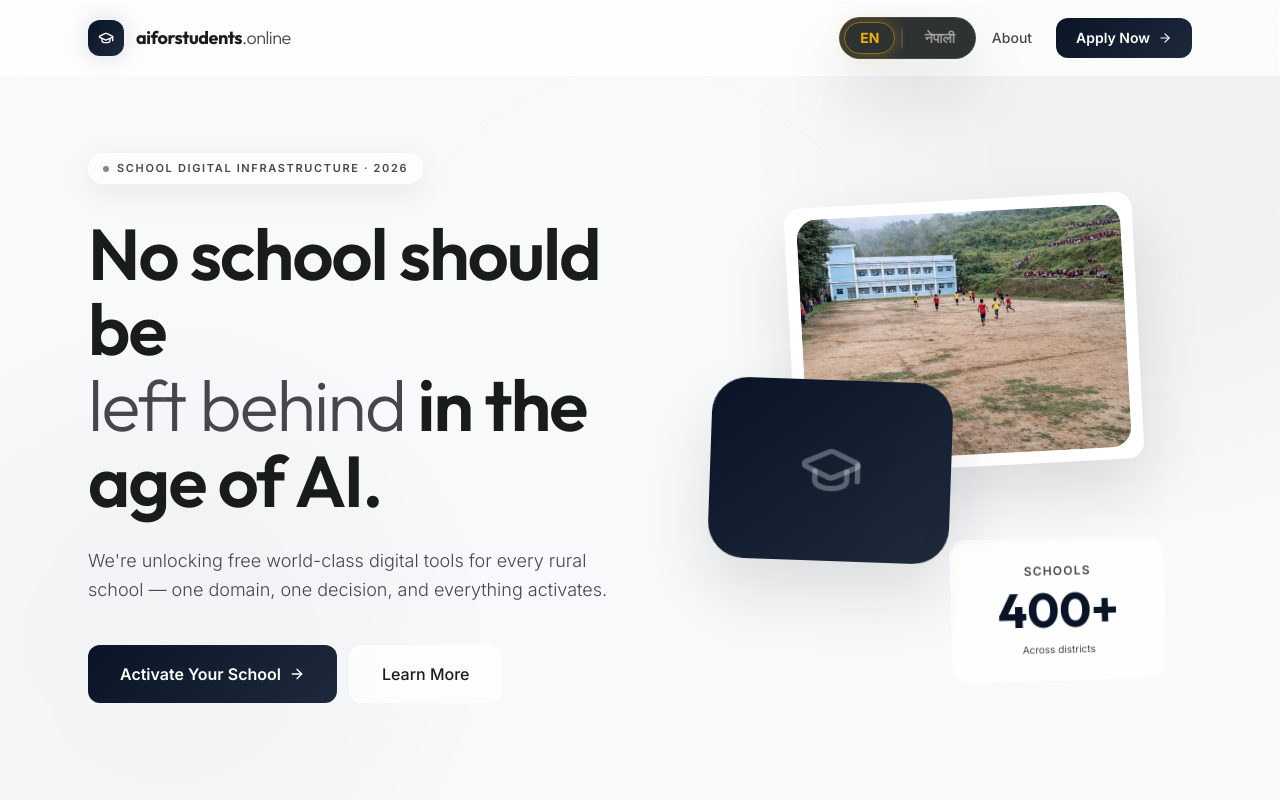
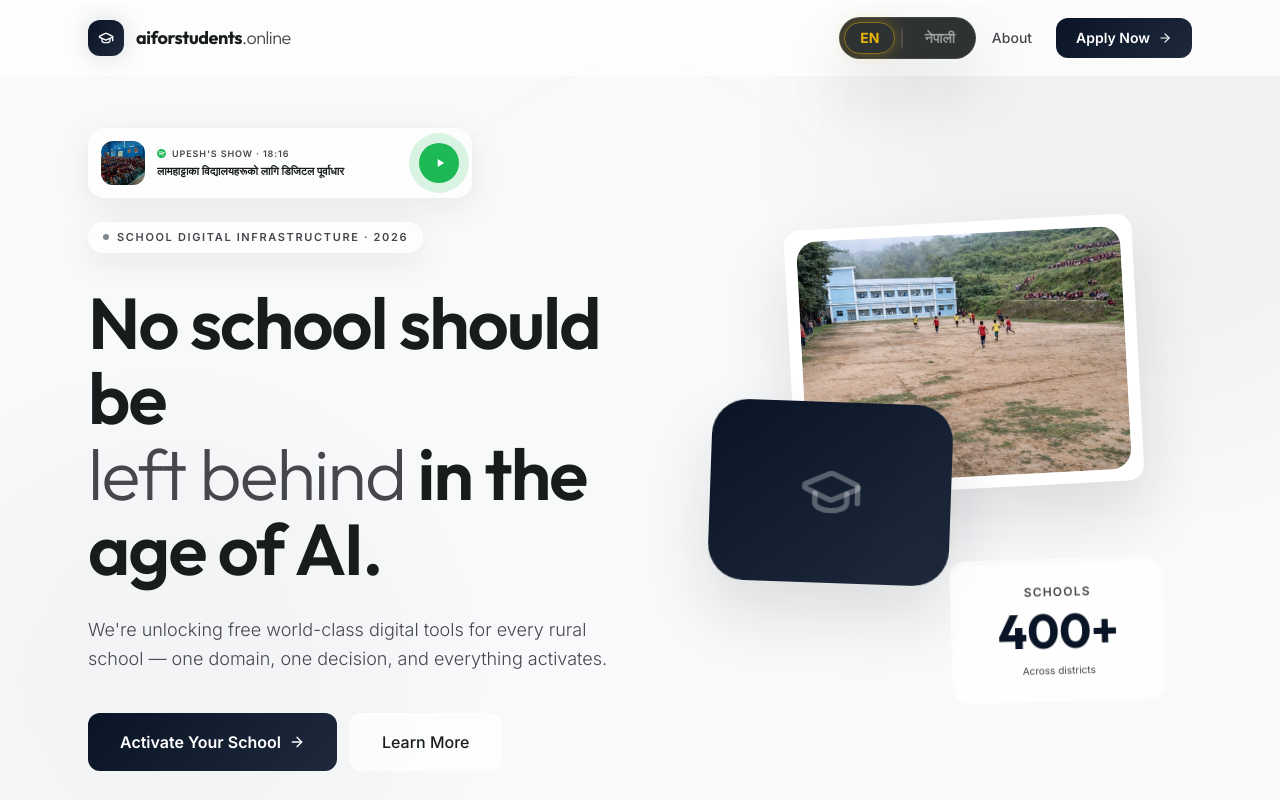
Before and after one commit to ripplewave2025/aiforstudents.online-refined, a React (Create React App) app: page / in a window 1280 px wide. Shown: the top 800 px of the page. Built offline with nearby package versions, Linux system fonts and the light colour scheme; no server answers; the HTML template or start-up script is replaced by a standard one.

Commit message:
feat: add Spotify podcast embed as now-playing bar in hero section

```diff
--- a/src/pages/LandingPage.jsx
+++ b/src/pages/LandingPage.jsx
@@ -307,6 +307,7 @@ export const LandingPage = () => {
   // Translation state
   const [lang, setLang] = useState('en');
   const t = translations[lang];
+  const [podcastOpen, setPodcastOpen] = useState(false);
 
   return (
     <div className="min-h-screen bg-[#f8f9fa] text-[#191c1d] overflow-x-hidden font-sans">
@@ -370,6 +371,48 @@ export const LandingPage = () => {
           <div className="grid lg:grid-cols-2 gap-12 lg:gap-8 items-center">
 
             <motion.div initial="hidden" animate="visible" variants={stagger} className="flex flex-col items-center lg:items-start text-center lg:text-left mt-10 lg:mt-0">
+              {/* ── Spotify Now Playing bar ── */}
+              <motion.div variants={fadeUp} className="w-full max-w-sm mb-6 mx-auto lg:mx-0">
+                {!podcastOpen ? (
+                  <div
+                    onClick={() => setPodcastOpen(true)}
+                    className="cursor-pointer flex items-center gap-3 glass rounded-2xl p-3 shadow-card border border-white/60 hover:shadow-float transition-all group"
+                  >
+                    {/* Thumbnail */}
+                    <div className="relative shrink-0 w-11 h-11 rounded-xl overflow-hidden">
+                      <img src="/classroom.jpg" alt="episode" className="w-full h-full object-cover" />
+                      <div className="absolute inset-0 bg-[#091426]/20" />
+                    </div>
+                    {/* Info */}
+                    <div className="flex-1 min-w-0">
+                      <div className="flex items-center gap-1.5 mb-0.5">
+                        <svg width="9" height="9" viewBox="0 0 24 24" fill="#1DB954"><path d="M12 0C5.4 0 0 5.4 0 12s5.4 12 12 12 12-5.4 12-12S18.66 0 12 0zm5.521 17.34c-.24.359-.66.48-1.021.24-2.82-1.74-6.36-2.101-10.561-1.141-.418.122-.779-.179-.899-.539-.12-.421.18-.78.54-.9 4.56-1.021 8.52-.6 11.64 1.32.42.18.479.659.301 1.02zm1.44-3.3c-.301.42-.841.6-1.262.3-3.239-1.98-8.159-2.58-11.939-1.38-.479.12-1.02-.12-1.14-.6-.12-.48.12-1.021.6-1.141C9.6 9.9 15 10.561 18.72 12.84c.361.181.54.78.241 1.2zm.12-3.36C15.24 8.4 8.82 8.16 5.16 9.301c-.6.179-1.2-.181-1.38-.721-.18-.601.18-1.2.72-1.381 4.26-1.26 11.28-1.02 15.721 1.621.539.3.719 1.02.419 1.56-.299.421-1.02.599-1.559.3z"/></svg>
+                        <span className="text-[9px] uppercase tracking-widest text-[#45474c] font-semibold">Upesh's Show · 18:16</span>
+                      </div>
+                      <p className="text-[#191c1d] text-[11px] font-semibold truncate">लामहाट्टाका विद्यालयहरूको लागि डिजिटल पूर्वाधार</p>
+                    </div>
+                    {/* Glowing play button */}
+                    <motion.div
+                      animate={{ boxShadow: ['0 0 0 0px rgba(29,185,84,0.8)', '0 0 0 10px rgba(29,185,84,0.15)', '0 0 0 20px rgba(29,185,84,0)'] }}
+                      transition={{ duration: 2, repeat: Infinity, ease: 'easeOut' }}
+                      className="w-10 h-10 rounded-full bg-[#1DB954] flex items-center justify-center shrink-0"
+                    >
+                      <svg width="14" height="14" viewBox="0 0 24 24" fill="white" style={{ marginLeft: '2px' }}><path d="M8 5v14l11-7z"/></svg>
+                    </motion.div>
+                  </div>
+                ) : (
+                  <div className="rounded-2xl overflow-hidden shadow-float border border-white/20">
+                    <iframe
+                      src="https://open.spotify.com/embed/episode/77jsgsVSuRGRfxpu6EhnS9?utm_source=generator&autoplay=1"
+                      width="100%" height="152" frameBorder="0" allowFullScreen
+                      allow="autoplay; clipboard-write; encrypted-media; fullscreen; picture-in-picture"
+                      style={{ display: 'block', borderRadius: '16px' }}
+                      title="Founder's Podcast Episode"
+                    />
+                  </div>
+                )}
+              </motion.div>
+
               <motion.div variants={fadeUp} className="inline-flex items-center gap-2 px-3.5 py-1.5 rounded-full glass shadow-card mb-8">
                 <span className="w-1.5 h-1.5 rounded-full bg-[#091426] animate-pulse" />
                 <span className="text-[11px] font-semibold uppercase tracking-[0.15em] text-[#45474c]">
@@ -424,6 +467,7 @@ export const LandingPage = () => {
                   <GraduationCap className="w-10 lg:w-16 h-10 lg:h-16 text-white/30" />
                 </div>
               </FloatingCard>
+
 
               <FloatingCard rotate={-1.5} delay={0.7} style={{ y: y3 }} className="w-[48%] lg:w-[40%] bottom-[5%] lg:bottom-[8%] right-[5%] z-30 shadow-[0_20px_40px_rgba(9,20,38,0.12)] bg-white/50 backdrop-blur-3xl overflow-hidden shadow-inner border border-white/40">
                 <div className="w-full h-full bg-white/50 flex flex-col items-center justify-center gap-1.5 p-5 text-center relative pointer-events-none">
```
Also changed, not shown: Foundation/ProofOfConcept.md (+2 -2 lines), Foundation/todolist.md (+11 -4 lines), Foundation/Missionandvision.md (line endings or trailing spaces).
